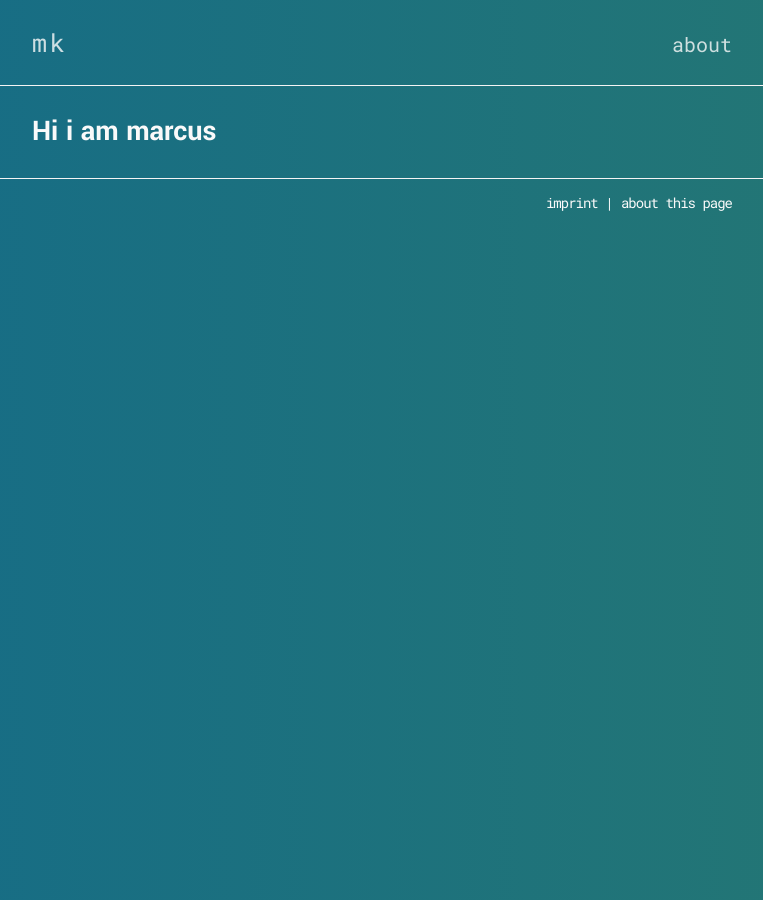
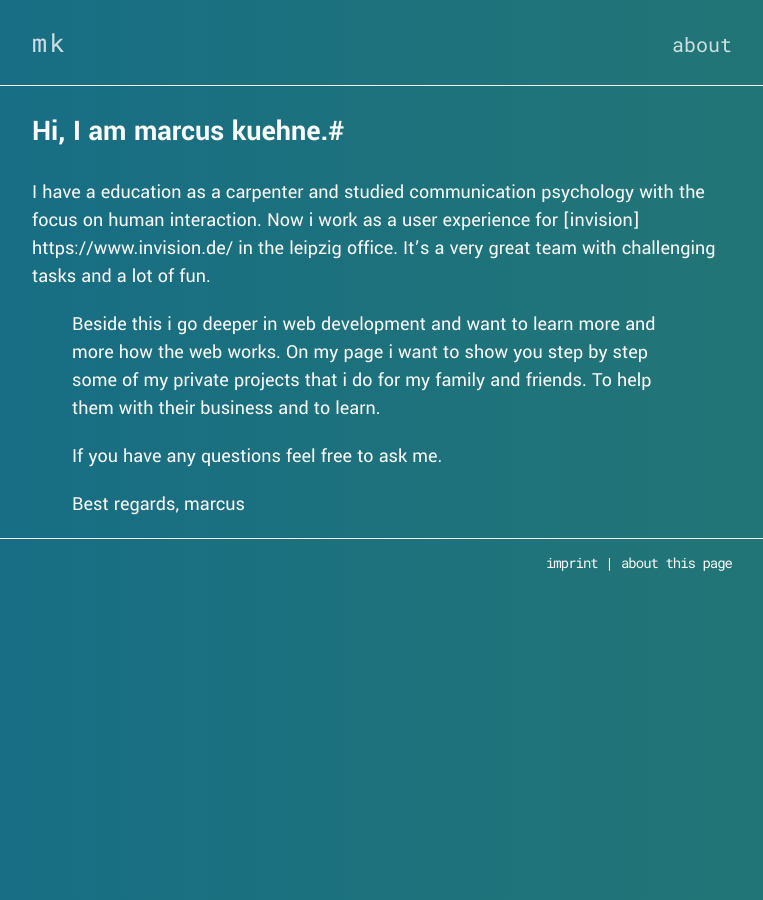
Before and after one commit to marcuskuehne/marcuskuehne.github.io, a Jekyll site: the page built from about/index.md, in a window 1280 px wide. Shown: the whole page, without its empty margins (258-1021 px from the left). Built offline with Jekyll 4.4.1, drawn with Linux system fonts in a browser that asks for light colours.

Commit message:
add description about me

```diff
--- a/about/index.md
+++ b/about/index.md
@@ -2,4 +2,15 @@
 layout: page
 ---
 
-##Hi i am marcus
+#Hi, I am marcus kuehne.#
+I have a education as a carpenter and studied communication psychology with the focus on human interaction.
+Now i work as a user experience for [invision] https://www.invision.de/ in the leipzig office. It's a very great team
+with challenging tasks and a lot of fun.
+
+> Beside this i go deeper in web development and want to learn more and more how the web works.
+On my page i want to show you step by step some of my private projects that i do for my family and friends. To help them
+with their business and to learn.
+
+> If you have any questions feel free to ask me.
+
+> Best regards, marcus
```
